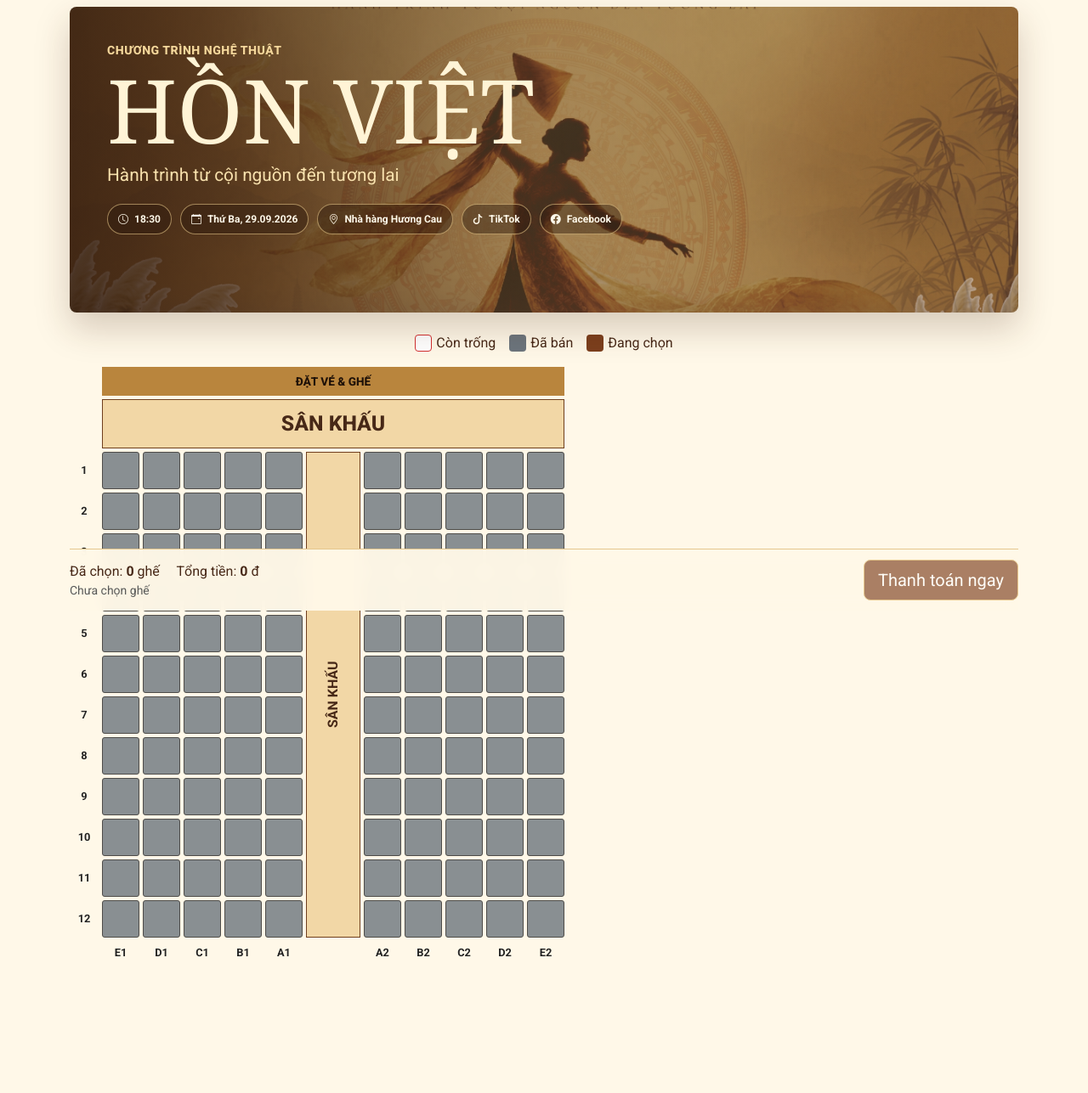
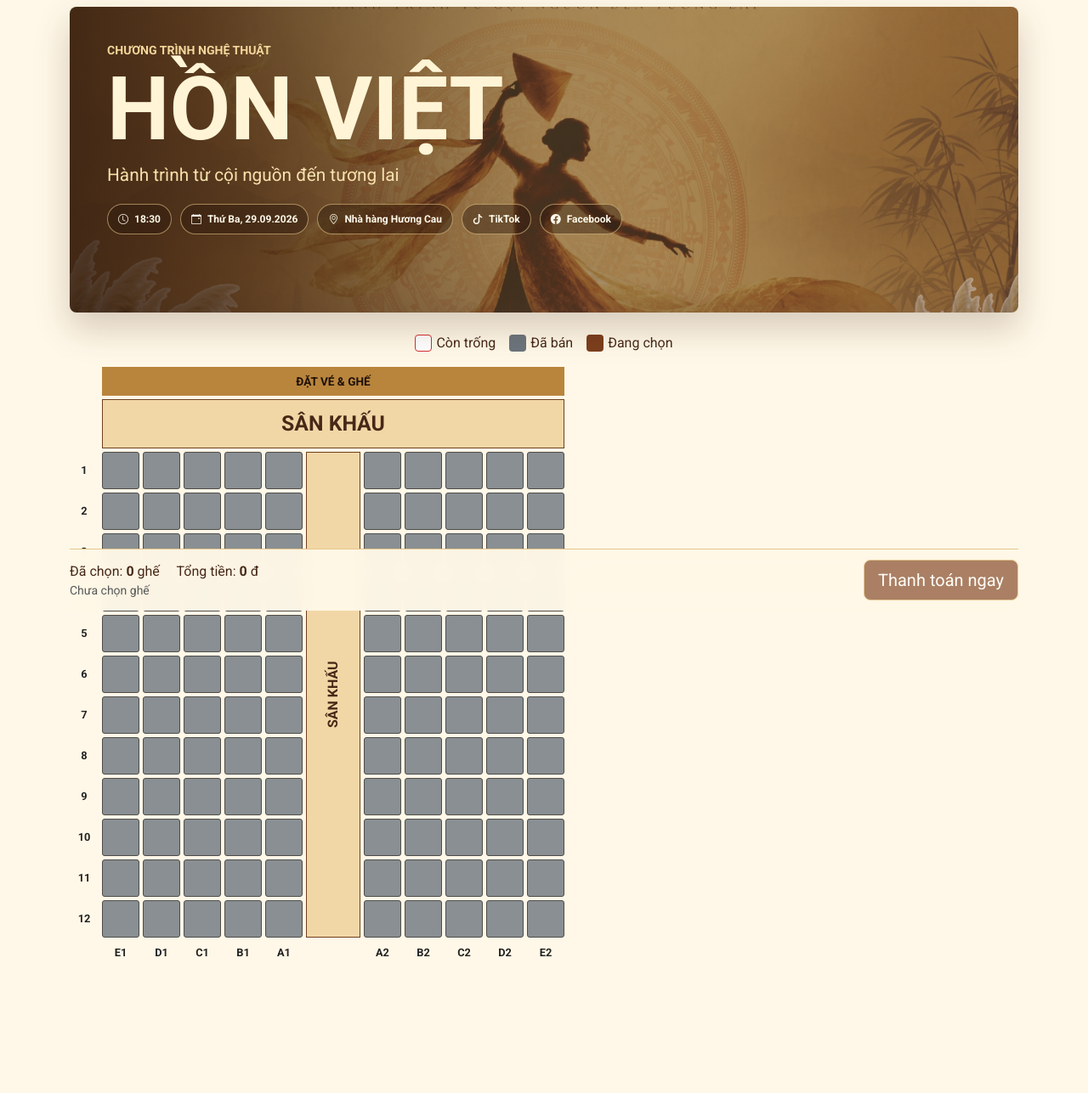
Before and after one commit to tuanworlddev/tickets, a Django app: page / in a window 1280 px wide. Shown: the part 81-1368 px from the top of the page at 85% size. Run offline with Django 5.2, Linux system fonts and the light colour scheme; data that the repository does not hold is empty.

Commit message:
Use Vietnamese-safe font for Hon Viet title

```diff
--- a/fundraising/static/fundraising/css/style.css
+++ b/fundraising/static/fundraising/css/style.css
@@ -1,12 +1,29 @@
+@font-face {
+    font-family: 'HonVietRoboto';
+    src: url('../fonts/Roboto-Regular.ttf') format('truetype');
+    font-weight: 400;
+    font-style: normal;
+    font-display: swap;
+}
+
+@font-face {
+    font-family: 'HonVietRoboto';
+    src: url('../fonts/Roboto-Bold.ttf') format('truetype');
+    font-weight: 700;
+    font-style: normal;
+    font-display: swap;
+}
+
 :root {
     --primary-color: #7c3f1d;
     --primary-hover: #5c2d13;
     --gold-color: #d8af60;
     --ticket-size: 50px;
+    --font-vietnamese: 'HonVietRoboto', 'Segoe UI', Tahoma, Arial, sans-serif;
 }
 
 body {
-    font-family: 'Roboto', sans-serif;
+    font-family: var(--font-vietnamese);
     font-size: 16px;
     background-color: #fff8e8;
     overflow-x: hidden;
--- a/fundraising/templates/fundraising/index.html
+++ b/fundraising/templates/fundraising/index.html
@@ -29,14 +29,15 @@
         text-transform: uppercase;
         font-weight: 800;
         font-size: clamp(0.78rem, 1.2vw, 0.88rem);
-        letter-spacing: 0.5px;
+        letter-spacing: 0;
         margin-bottom: clamp(6px, 1vw, 10px);
     }
 
     .event-title {
         color: #fff4d6;
-        font-family: Georgia, 'Times New Roman', serif;
+        font-family: var(--font-vietnamese);
         font-size: clamp(3rem, 9vw, 6.5rem);
+        font-weight: 900;
         line-height: 0.95;
         margin: 0 0 12px;
         text-transform: uppercase;
@@ -86,7 +87,8 @@
 
     .booking-heading h2 {
         margin: 0;
-        font-family: Georgia, 'Times New Roman', serif;
+        font-family: var(--font-vietnamese);
+        font-weight: 800;
         font-size: clamp(1.7rem, 4vw, 2.6rem);
         color: #6f3f1f;
     }
```
